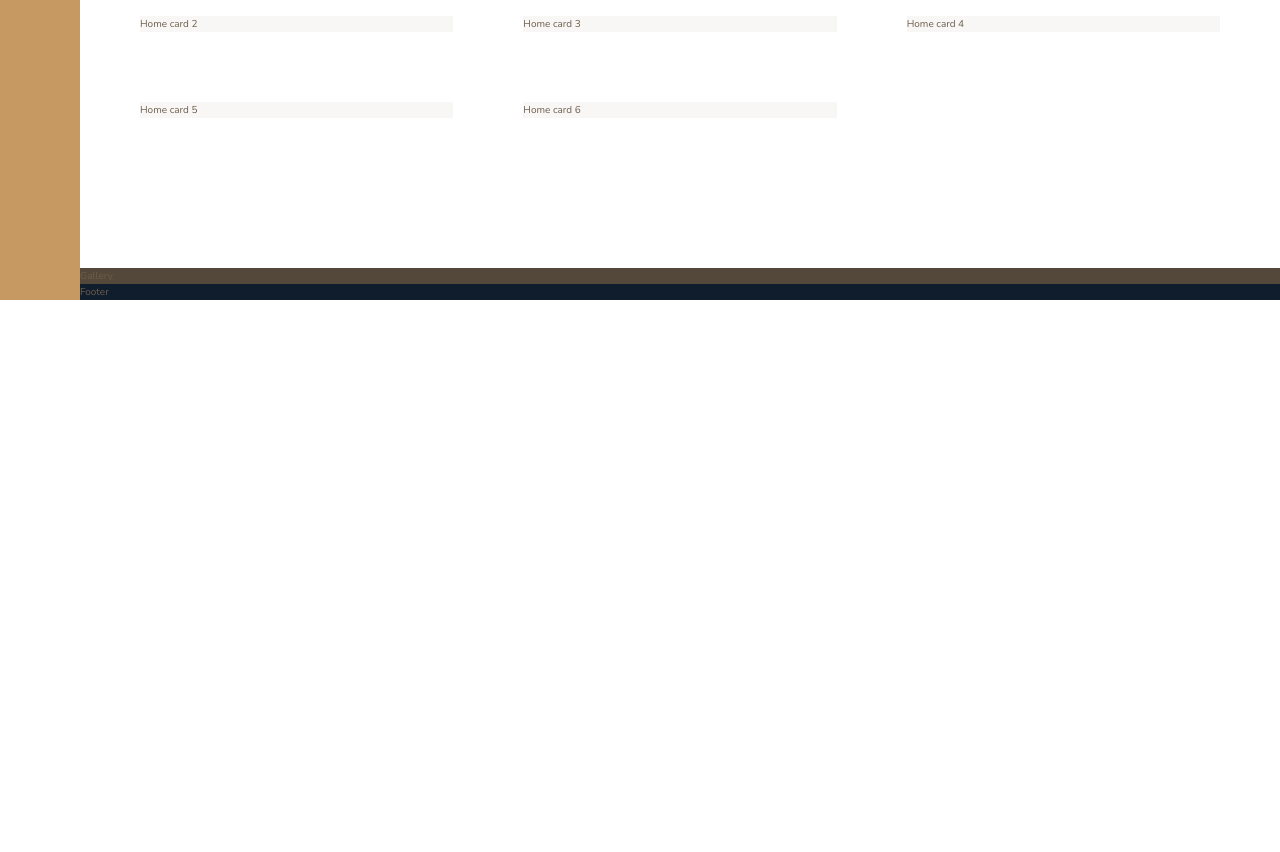
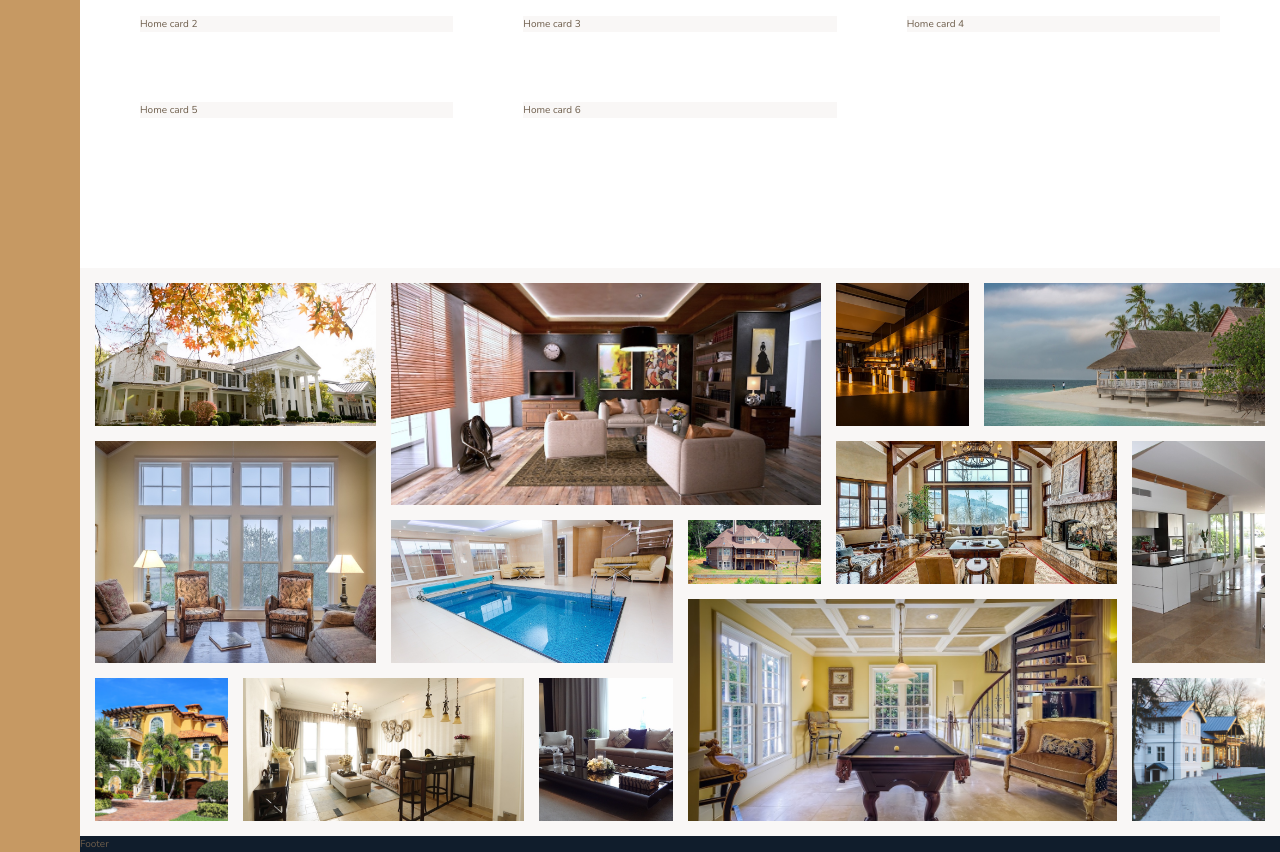
Before and after one commit to gavinquirk/nexter, a website: page index.html in a window 1280 px wide. Shown: the part 2976-3828 px from the top of the page. Before the commit the page ends 3276 px from the top, so only its background shows below. Drawn offline with nearby package versions, Linux system fonts and the light colour scheme.

Commit message:
completed gallery section

```diff
--- a/index.html
+++ b/index.html
@@ -305,7 +305,27 @@
         </section>
 
         <section class="gallery">
-            Gallery
+
+            <figure class="gallery__item gallery__item--1"><img src="img/gal-1.jpeg" alt="Gallery image 1" class="gallery__img"></figure>
+            <figure class="gallery__item gallery__item--2"><img src="img/gal-2.jpeg" alt="Gallery image 2" class="gallery__img"></figure>
+            <figure class="gallery__item gallery__item--3"><img src="img/gal-3.jpeg" alt="Gallery image 3" class="gallery__img"></figure>
+            <figure class="gallery__item gallery__item--4"><img src="img/gal-4.jpeg" alt="Gallery image 4" class="gallery__img"></figure>
+            <figure class="gallery__item gallery__item--5"><img src="img/gal-5.jpeg" alt="Gallery image 5" class="gallery__img"></figure>
+            <figure class="gallery__item gallery__item--6"><img src="img/gal-6.jpeg" alt="Gallery image 6" class="gallery__img"></figure>
+            <figure class="gallery__item gallery__item--7"><img src="img/gal-7.jpeg" alt="Gallery image 7" class="gallery__img"></figure>
+            <figure class="gallery__item gallery__item--8"><img src="img/gal-8.jpeg" alt="Gallery image 8" class="gallery__img"></figure>
+            <figure class="gallery__item gallery__item--9"><img src="img/gal-9.jpeg" alt="Gallery image 9" class="gallery__img"></figure>
+            <figure class="gallery__item gallery__item--10"><img src="img/gal-10.jpeg" alt="Gallery image 10" class="gallery__img"></figure>
+            <figure class="gallery__item gallery__item--11"><img src="img/gal-11.jpeg" alt="Gallery image 11" class="gallery__img"></figure>
+            <figure class="gallery__item gallery__item--12"><img src="img/gal-12.jpeg" alt="Gallery image 12" class="gallery__img"></figure>
+            <figure class="gallery__item gallery__item--13"><img src="img/gal-13.jpeg" alt="Gallery image 13" class="gallery__img"></figure>
+            <figure class="gallery__item gallery__item--14"><img src="img/gal-14.jpeg" alt="Gallery image 14" class="gallery__img"></figure>
+
+
+
+
+
+
         </section>
 
         <footer class="footer">
--- a/sass/_gallery.scss
+++ b/sass/_gallery.scss
@@ -1,4 +1,90 @@
 .gallery {
-  background-color: $color-grey-dark-1;
+  background-color: $color-grey-light-1;
   grid-column: full-start / full-end;
+
+  display: grid;
+  // grid-template-columns: repeat(8, 1fr);
+  // grid-template-rows: repeat(7, 5vw);
+  grid-template: repeat(7, 5vw) / repeat(8, 1fr);
+
+  grid-gap: 1.5rem;
+  padding: 1.5rem;
+
+  &__item {
+    &--1 {
+      grid-row: 1 / span 2;
+      grid-column:  1 / span 2;
+    }
+
+    &--2 {
+      grid-row: 1 / span 3;
+      grid-column:  3 / span 3;
+    }
+
+    &--3 {
+      grid-row: 1 / span 2;
+      grid-column:  6 / 7;
+    }
+
+    &--4 {
+      grid-row: 1 / span 2;
+      grid-column: 7 / -1;
+    }
+
+    &--5 {
+      grid-row: 3 / span 3;
+      grid-column: 1 / span 2;
+    }
+
+    &--6 {
+      grid-row: 4 / span 2;
+      grid-column: 3 / span 2;
+    }
+
+    &--7 {
+      grid-row: 4 / span 1;
+      grid-column: 5 / span 1;
+    }
+
+    &--8 {
+      grid-row: 3 / span 2;
+      grid-column: 6 / span 2;
+    }
+
+    &--9 {
+      grid-row: 3 / span 3;
+      grid-column: 8 / span 1;
+    }
+
+    &--10 {
+      grid-row: 6 / span 2;
+      grid-column: 1 / span 1;
+    }
+
+    &--11 {
+      grid-row: 6 / span 2;
+      grid-column: 2 / span 2;
+    }
+    &--12 {
+      grid-row: 6 / span 2;
+      grid-column: 4 / span 1;
+    }
+
+    &--13 {
+      grid-row: 5 / span 3;
+      grid-column: 5 / span 3;
+    }
+
+    &--14 {
+      grid-row: 6 / span 2;
+      grid-column: 8 / span 1;
+    }
+  }
+
+  &__img {
+    width: 100%;
+    height: 100%;
+    object-fit: cover;
+    display: block;
+  }
 }
```
Also changed, not shown: css/style.css.
